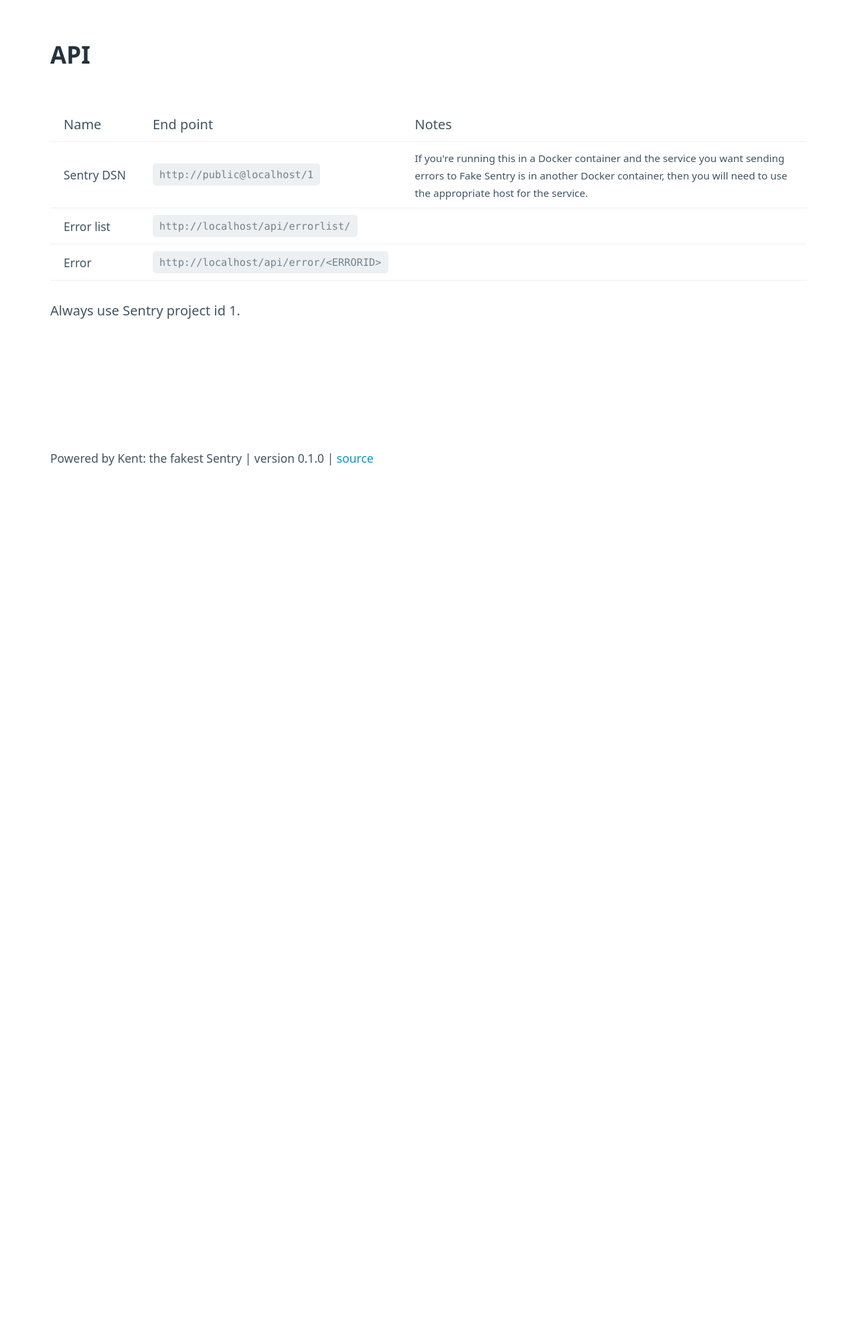
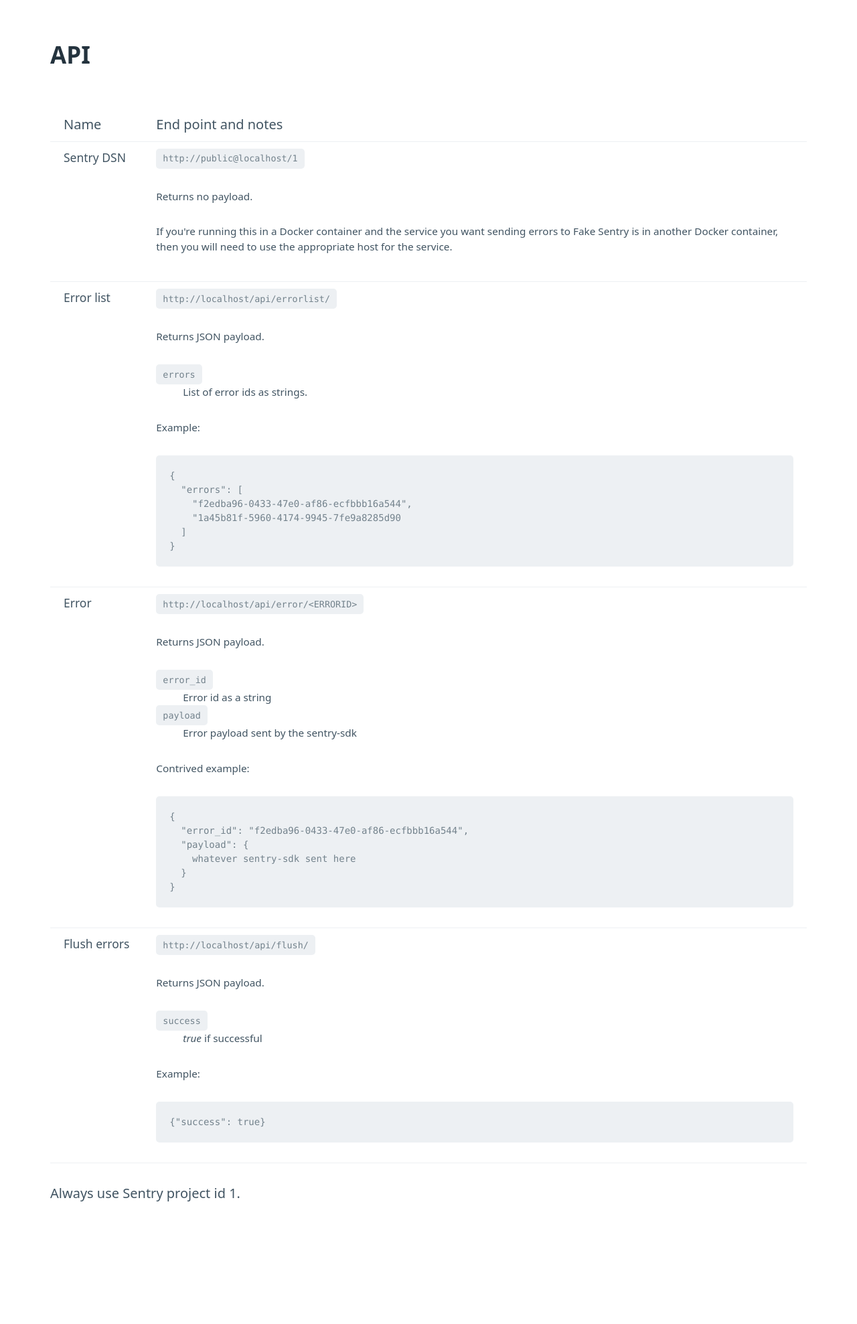
Before and after one commit to willkg/kent, a Flask app: page / in a window 1280 px wide. Shown: the part 332-2309 px from the top of the page at 67% size. Before the commit the page ends 1027 px from the top, so only its background shows below. Run offline with Flask 2, Linux system fonts and the light colour scheme.

Commit message:
Fix errorlist, add flush, add tests, improve docs
Fixes #5
Fixes #4
Fixes #1

```diff
--- a/src/kent/app.py
+++ b/src/kent/app.py
@@ -31,11 +31,17 @@
     def get_errors(self):
         return self.errors
 
+    def flush(self):
+        self.errors = []
+
 
 ERRORS = ErrorManager()
 
 
 def create_app(test_config=None):
+    # Always start an app with an empty error manager
+    ERRORS.flush()
+
     app = Flask(__name__, instance_relative_config=True)
     app.config.from_mapping(SECRET_KEY="dev")
 
@@ -60,11 +66,17 @@
         if error is None:
             return {"error": f"Error {error_id} not found"}, 404
 
-        return {"error_id": error_id, "error": error}
+        return {"error_id": error_id, "payload": error}
 
     @app.route("/api/errorlist/", methods=["GET"])
-    def api_error_list():
-        return {"errors": list(ERRORS.keys())}
+    def api_error_list_view():
+        errors = [error_id for error_id, error in ERRORS.get_errors()]
+        return {"errors": errors}
+
+    @app.route("/api/flush/", methods=["GET"])
+    def api_flush_view():
+        ERRORS.flush()
+        return {"success": True}
 
     @app.route("/api/1/store/", methods=["POST"])
     def store_view():
--- a/src/kent/static/style.css
+++ b/src/kent/static/style.css
@@ -1,3 +1,7 @@
 .nowrap {
     white-space: nowrap;
 }
+
+td, th {
+    vertical-align: top;
+}
--- a/src/kent/templates/index.html
+++ b/src/kent/templates/index.html
@@ -31,30 +31,70 @@
         <table>
           <tr>
             <th scope="col">Name</th>
-            <th scope="col">End point</th>
-            <th scope="col">Notes</th>
+            <th scope="col">End point and notes</th>
           </tr>
           <tr>
             <td class="nowrap">Sentry DSN</td>
-            <td class="nowrap"><code>{{ dsn }}</code></td>
             <td>
-              <small>
+              <p><code>{{ dsn }}</code></p>
+              <p>Returns no payload.</p>
+              <p>
                 If you're running this in a Docker container and the
                 service you want sending errors to Fake Sentry is in another
                 Docker container, then you will need to use the appropriate
                 host for the service.
-              </small>
+              </p>
             </td>
           </tr>
           <tr>
             <td class="nowrap">Error list</td>
-            <td class="nowrap"><code>{{ host }}/api/errorlist/</code></td>
-            <td></td>
+            <td>
+              <p><code>{{ host }}/api/errorlist/</code></p>
+              <p>Returns JSON payload.</p>
+              <dl>
+                <dt><code>errors</code></dt>
+                <dd>List of error ids as strings.</dd>
+              </dl>
+              <p>Example:</p>
+<pre><code>{
+  "errors": [
+    "f2edba96-0433-47e0-af86-ecfbbb16a544",
+    "1a45b81f-5960-4174-9945-7fe9a8285d90
+  ]
+}</code></pre>
+            </td>
           </tr>
           <tr>
             <td class="nowrap">Error</td>
-            <td class="nowrap"><code>{{ host }}/api/error/&lt;ERRORID&gt;</code></td>
-            <td></td>
+            <td>
+              <p><code>{{ host }}/api/error/&lt;ERRORID&gt;</code></p>
+              <p>Returns JSON payload.</p>
+              <dl>
+                <dt><code>error_id</code></dt>
+                <dd>Error id as a string</dd>
+                <dt><code>payload</code></dt>
+                <dd>Error payload sent by the sentry-sdk</dd>
+              </dl>
+              <p>Contrived example:</p>
+<pre><code>{
+  "error_id": "f2edba96-0433-47e0-af86-ecfbbb16a544",
+  "payload": {
+    whatever sentry-sdk sent here
+  }
+}</code></pre>
+            </td>
+          </tr>
+          <tr>
+            <td class="nowrap">Flush errors</td>
+            <td>
+              <p><code>{{ host }}/api/flush/</code></p>
+              <p>Returns JSON payload.</p>
+              <dl>
+                  <dt><code>success</code></dt>
+                  <dd><i>true</i> if successful</dd>
+              </dl>
+              <p>Example:</p>
+<pre><code>{"success": true}</code></pre>
           </tr>
         </table>
         <p>
```
Also changed, not shown: tests/test_app.py (+51 -0 lines), 2 other files.
